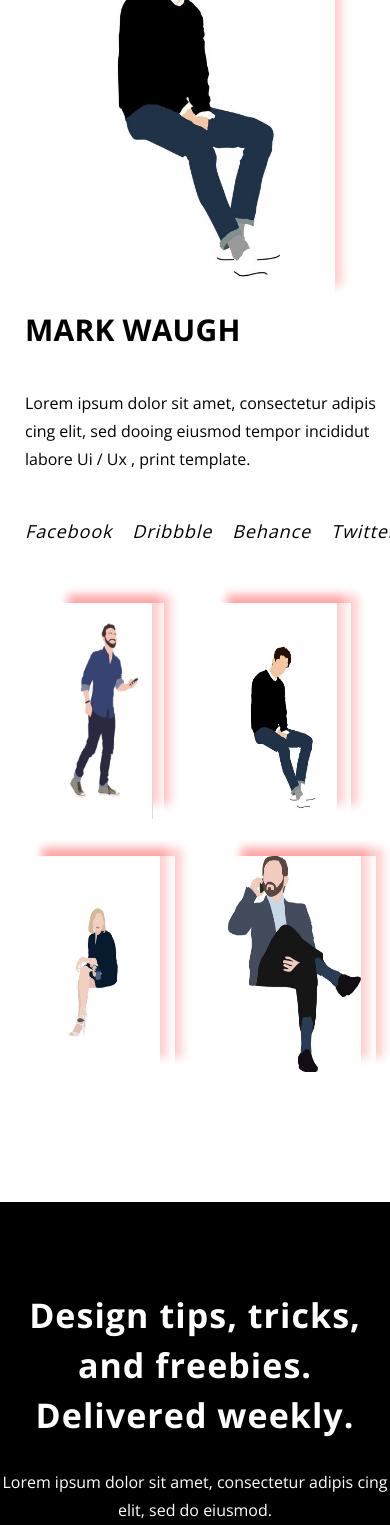
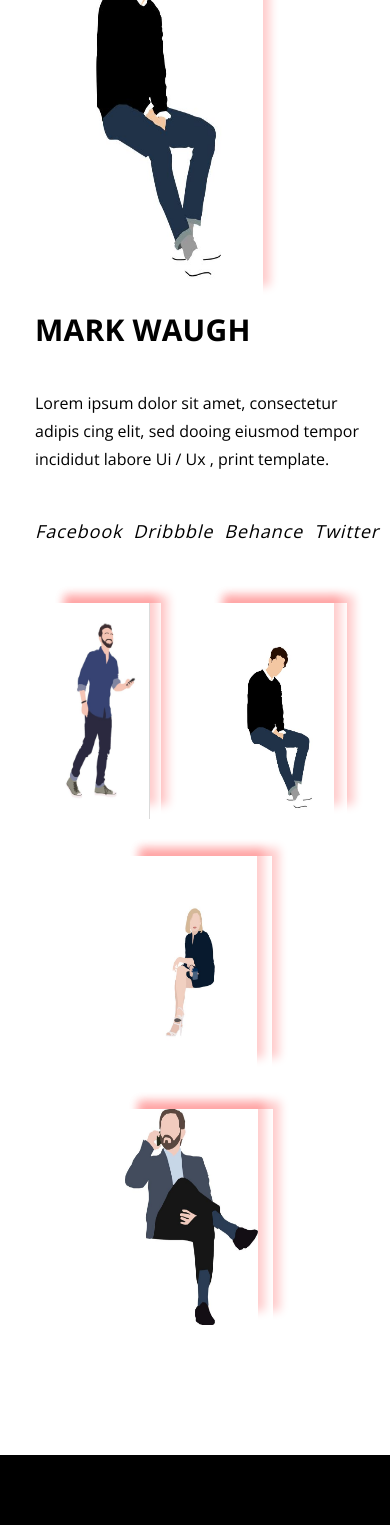
Before and after one commit to AngelikaUrusova/agency, a plain HTML site: page index.html in a window 390 px wide. Shown: the part 5361-6886 px from the top of the page. Drawn offline with nearby package versions, Linux system fonts and the light colour scheme; files whose address does not match are found by name.

Commit message:
Add files via upload

```diff
--- a/styles/table_1024.css
+++ b/styles/table_1024.css
@@ -67,6 +67,14 @@
         margin-left: 5px;
     }
 
+    .head__photo {
+        width: 70%;
+    }
+
+    .container__our_team {
+        margin-left: 10px;
+    }
+
     .block__five {
         padding-top: 60px;
         padding-bottom: 10px;
@@ -115,6 +123,9 @@
         width: 90%;
     }
 
+    .block__info_additional {
+        display: none;
+    }
     .footer {
         margin-top: 0;
     }
--- a/styles/table_425.css
+++ b/styles/table_425.css
@@ -105,7 +105,7 @@
     }
 
     .person__media {
-        gap: 20px;
+        gap: 11px;
     }
 
     .persons {
--- a/styles/table_768.css
+++ b/styles/table_768.css
@@ -105,7 +105,8 @@
 
     .video {
         width: 90%;
-        padding-top: 30px;
+        padding-top: 0;
+        margin-top: 40px;
     }
 
     .block__two {
@@ -177,10 +178,6 @@
         margin-right: calc(50% - 768px / 2);
     }
 
-    .block__info_additional {
-        display: none;
-    }
-
     .footer {
         margin-left: calc(50% - 768px / 2);
         margin-right: calc(50% - 768px / 2);
```
